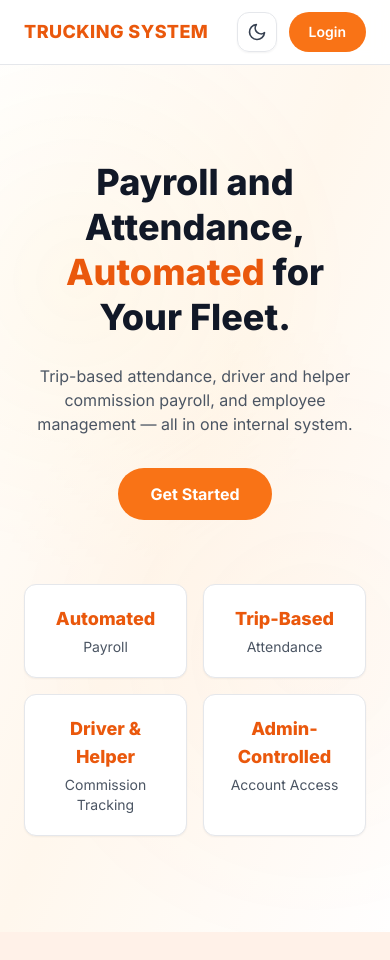
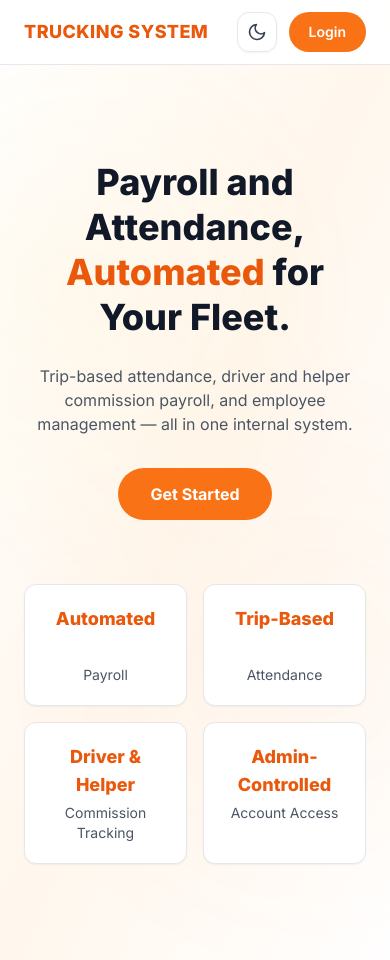
Before and after one commit to Jayronj0616/iznahanyachay_trucking, a PHP site: page / in a window 390 px wide. Before the commit the page ends 932 px from the top, so only its background shows below. Run offline with PHP 8.4, Linux system fonts and the light colour scheme; some libraries are stand-ins or nearby versions.

Commit message:
Widen data-heavy admin tables and fix landing stat-card alignment
- payroll/index.php: main container max-w-5xl (1024px) -> max-w-7xl
  (1280px). Verified live: the Payroll Breakdown table needs 1367px for
  its 14 columns — was overflowing its wrapper by 441px on a 1280px
  desktop viewport, now overflows by only 185px (fits with no scroll
  at all on a typical 1440px+ monitor).
- more/employees/index.php: max-w-3xl (768px) -> max-w-6xl (1152px).
  Verified live: its 9-column table needs 1054px — was overflowing by
  328px, now fits with zero horizontal scroll needed.
  Both verified unaffected on mobile (max-w-* is only an upper cap —
  confirmed main still measures the full 390px viewport width there).
- index.php: landing page's 4 stat cards ("Automated"/"Trip-Based"/
  "Driver & Helper"/"Admin-Controlled") had misaligned sub-labels
  ("Payroll"/"Attendance"/etc.) whenever a heading wrapped to two
  lines and its neighbors didn't. Added a shared min-height to all
  four headings so sub-labels always align, verified at 2-col (mobile)
  and 4-col (desktop) grid layouts.

Co-Authored-By: Claude Sonnet 5 <noreply@anthropic.com>
Claude-Session: https://claude.ai/code/session_014mJq1jiMwFF5UAbddZmuyU

```diff
--- a/index.php
+++ b/index.php
@@ -34,19 +34,19 @@
 
     <div class="mt-16 grid grid-cols-2 sm:grid-cols-4 gap-4 max-w-3xl mx-auto">
       <div class="bg-white dark:bg-surface-card/80 border border-gray-200 dark:border-surface-border rounded-xl px-4 py-5 shadow-sm dark:shadow-none">
-        <div class="text-orange-600 dark:text-brand-yellow text-lg font-extrabold">Automated</div>
+        <div class="text-orange-600 dark:text-brand-yellow text-lg font-extrabold min-h-[3.5rem]">Automated</div>
         <div class="text-gray-600 dark:text-gray-300 text-sm mt-1">Payroll</div>
       </div>
       <div class="bg-white dark:bg-surface-card/80 border border-gray-200 dark:border-surface-border rounded-xl px-4 py-5 shadow-sm dark:shadow-none">
-        <div class="text-orange-600 dark:text-brand-yellow text-lg font-extrabold">Trip-Based</div>
+        <div class="text-orange-600 dark:text-brand-yellow text-lg font-extrabold min-h-[3.5rem]">Trip-Based</div>
         <div class="text-gray-600 dark:text-gray-300 text-sm mt-1">Attendance</div>
       </div>
       <div class="bg-white dark:bg-surface-card/80 border border-gray-200 dark:border-surface-border rounded-xl px-4 py-5 shadow-sm dark:shadow-none">
-        <div class="text-orange-600 dark:text-brand-yellow text-lg font-extrabold">Driver &amp; Helper</div>
+        <div class="text-orange-600 dark:text-brand-yellow text-lg font-extrabold min-h-[3.5rem]">Driver &amp; Helper</div>
         <div class="text-gray-600 dark:text-gray-300 text-sm mt-1">Commission Tracking</div>
       </div>
       <div class="bg-white dark:bg-surface-card/80 border border-gray-200 dark:border-surface-border rounded-xl px-4 py-5 shadow-sm dark:shadow-none">
-        <div class="text-orange-600 dark:text-brand-yellow text-lg font-extrabold">Admin-Controlled</div>
+        <div class="text-orange-600 dark:text-brand-yellow text-lg font-extrabold min-h-[3.5rem]">Admin-Controlled</div>
         <div class="text-gray-600 dark:text-gray-300 text-sm mt-1">Account Access</div>
       </div>
     </div>
--- a/more/employees/index.php
+++ b/more/employees/index.php
@@ -108,7 +108,7 @@ $positionLabels = [
 ];
 ?>
 
-<main class="max-w-3xl mx-auto w-full px-4 pb-32 pt-4 sm:px-6 space-y-6">
+<main class="max-w-6xl mx-auto w-full px-4 pb-32 pt-4 sm:px-6 space-y-6">
   <h1 class="text-xl font-bold text-gray-900 dark:text-white">Employees</h1>
 
   <?php if ($error): ?>
--- a/payroll/index.php
+++ b/payroll/index.php
@@ -262,7 +262,7 @@ if (!empty($runs)) {
 }
 ?>
 
-<main class="max-w-5xl mx-auto w-full px-4 pb-32 pt-4 sm:px-6">
+<main class="max-w-7xl mx-auto w-full px-4 pb-32 pt-4 sm:px-6">
 
   <?php if ($error): ?>
     <div class="bg-red-50 dark:bg-red-900/20 border border-red-200 dark:border-red-800 text-red-700 dark:text-red-400 rounded-xl p-4 mb-4 text-sm">
```
